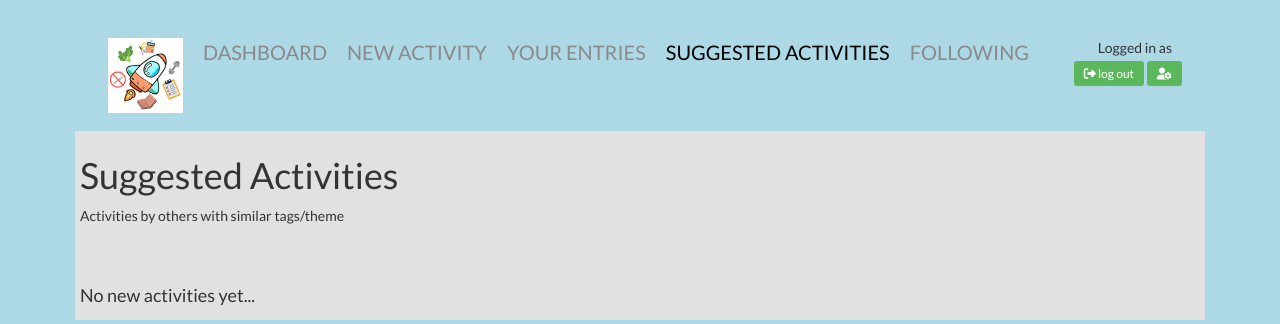
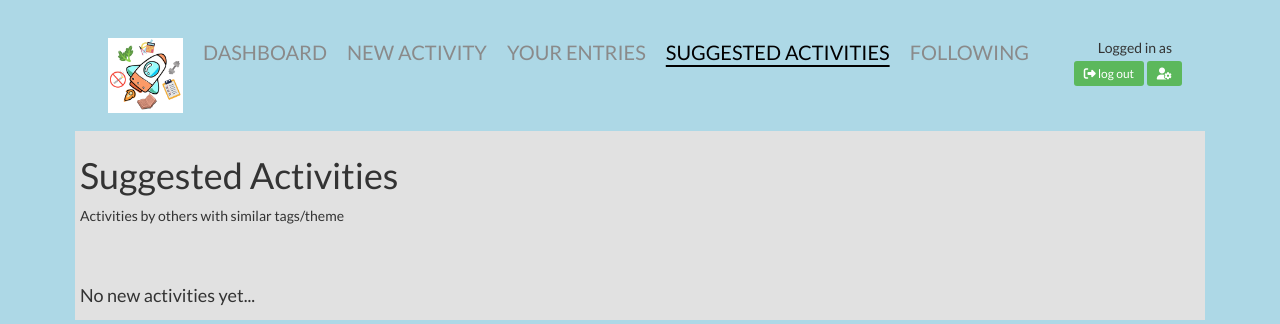
Before and after one commit to UserBlackBox/theme-tracker, a Python web app: template templates/activities.html in a window 1280 px wide. Shown: the top 324 px of the page. Run offline with Jinja, Linux system fonts and the light colour scheme; the template is opened without the code that fills it, so the values that code supplies are empty; some libraries are stand-ins or nearby versions.

Commit message:
style change

```diff
--- a/static/styles.css
+++ b/static/styles.css
@@ -44,7 +44,7 @@ body {
 }
 
 .active-nav-link {
-    text-underline: black;
+    text-decoration: underline black;
     text-underline-offset: 5px;
 }
 
@@ -59,7 +59,7 @@ body {
 }
 
 .nav-link-wrapper:hover {
-    text-underline: black;
+    text-decoration: underline black;
     text-underline-offset: 5px;
 }
 
```
